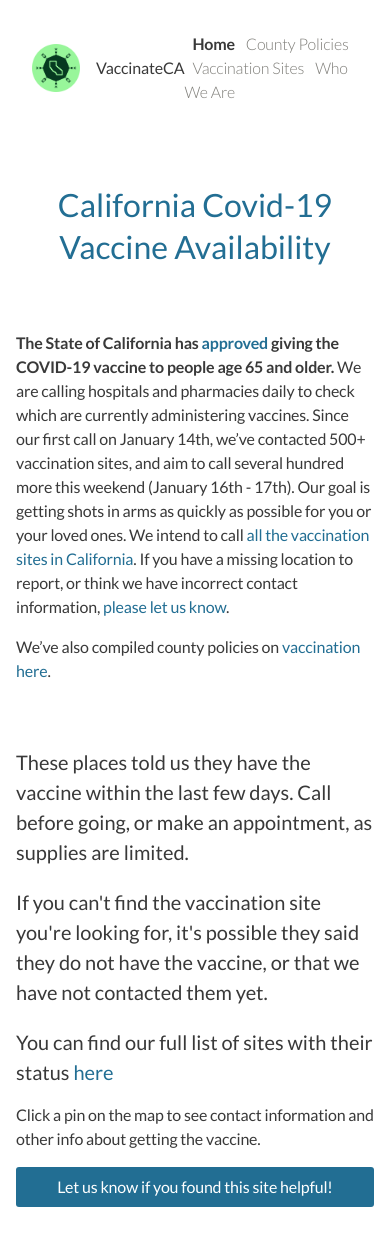
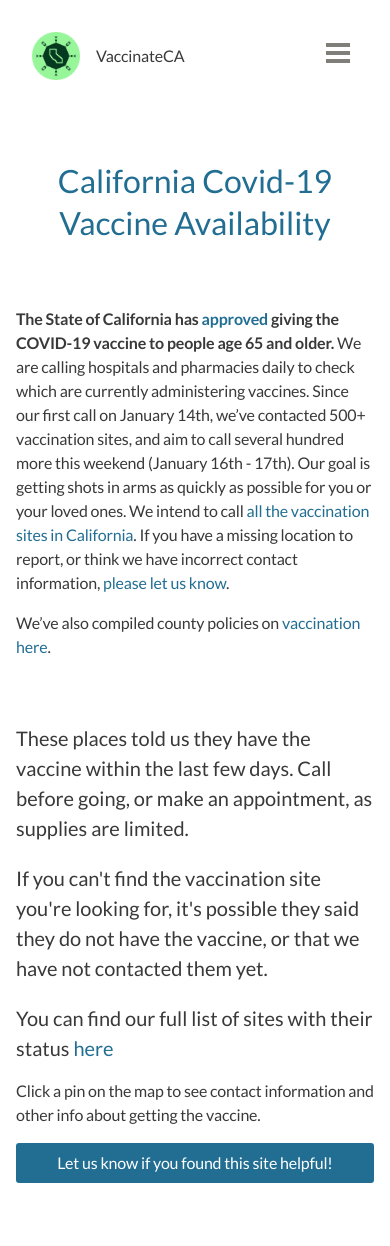
Before and after one commit to CAVaccineInventory/site, a Jekyll site: the page built from index.md, in a window 390 px wide. Shown: the top 1246 px of the page. Built offline with Jekyll 4.4.1, drawn with Linux system fonts in a browser that asks for light colours; grey boxes are pictures that could not be loaded.

Commit message:
menu bar navigation on mobile

```diff
--- a/_includes/header.html
+++ b/_includes/header.html
@@ -1,6 +1,15 @@
 <header class="flex-spaced-centered padding-left--m padding-right--m padding-top--m padding-bottom--m">
     <a class="flex-spaced-centered logo logo-active" href="{% link index.md %}">
         <img class="margin-right--m" src="/assets/img/logo.png"></img>{{ site.title }}
+    </a>
+    <a href="#" class="nav-button padding-top--s padding-bottom--s padding-left--s padding-right--s">
+        <svg class="nav-button-fill" width="24" height="24" viewBox="0 0 24 24" fill="none"
+            xmlns="http://www.w3.org/2000/svg">
+            <rect width="24" height="24" fill="white" />
+            <rect y="2" width="24" height="4" />
+            <rect y="10" width="24" height="4" />
+            <rect y="18" width="24" height="4" />
+        </svg>
     </a>
     <nav>
         <a class="margin-left--s nav-link {% if page.url == '/' %}nav-link-active{% endif %}"
--- a/assets/css/main.css
+++ b/assets/css/main.css
@@ -260,9 +260,44 @@
   height: 3em;
 }
 
+.nav-button {
+  display: none;
+}
+
+@media only screen and (max-width: 600px) {
+  nav {
+    display: none;
+  }
+  .nav-button {
+    display: block;
+  }
+}
+
+.nav-button-fill {
+  fill: var(--color-text-secondary);
+}
+
+.nav-button:hover .nav-button-fill {
+  filter: brightness(150%);
+}
+
+nav.open {
+  display: block;
+  position: absolute;
+  background: var(--color-bg);
+  top: calc(var(--spacing-xl) + var(--spacing-m));
+  right: calc(var(--spacing-m) + var(--spacing-m));
+}
+
+nav.open .nav-link {
+  display: block;
+  padding: var(--spacing-s) 0 var(--spacing-s) var(--spacing-m);
+}
+
 .nav-link {
   font-weight: 300;
   color: var(--color-text-secondary);
+  text-align: right;
 }
 
 .nav-link-active {
--- a/assets/js/main.js
+++ b/assets/js/main.js
@@ -1 +1,8 @@
 // Stub for custom JS
+
+window.onload = () => {
+  document.querySelector(".nav-button").addEventListener("click", (e) => {
+    document.querySelector("nav").classList.toggle("open");
+    e.preventDefault();
+  });
+};
```
Also changed, not shown: assets/img/menu.svg (added).
